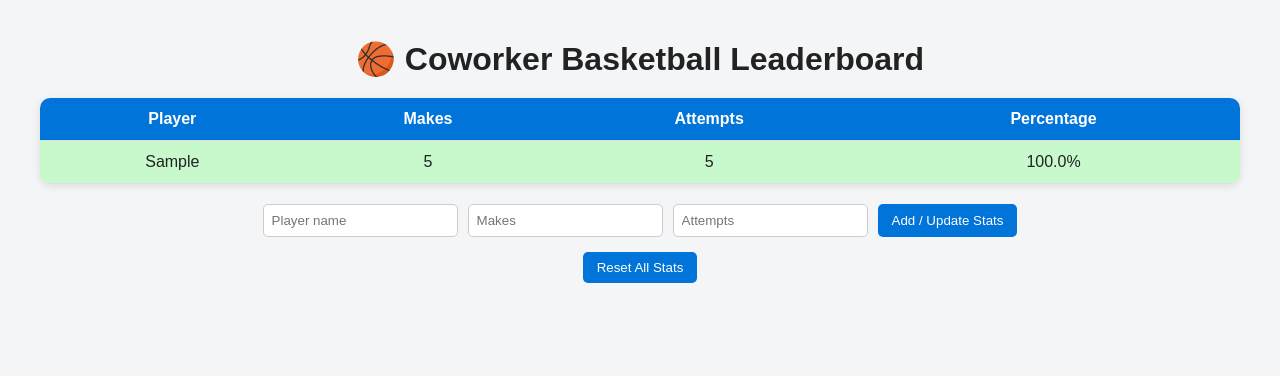
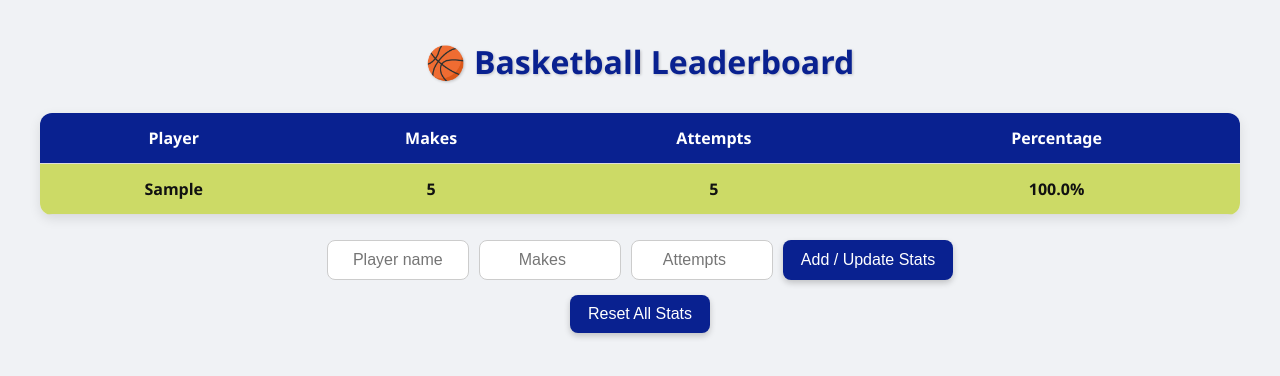
Before and after one commit to EgisSports/Basketball, a plain HTML site: page index.html in a window 1280 px wide. Both pictures are taken after typing "Sample", "5", "5" into the empty fields and a click on the button "Add / Update Stats". Drawn offline with Linux system fonts and the light colour scheme.

Commit message:
Update index.html

```diff
--- a/index.html
+++ b/index.html
@@ -1,76 +1,110 @@
 <!DOCTYPE html>
 <html lang="en">
 <head>
-  <meta charset="UTF-8" />
-  <meta name="viewport" content="width=device-width, initial-scale=1.0" />
-  <title>Coworker Basketball Leaderboard</title>
+<meta charset="UTF-8">
+<meta name="viewport" content="width=device-width, initial-scale=1.0">
+<title>Basketball Leaderboard</title>
 <style>
   body {
-      font-family: Arial, sans-serif;
+    font-family: 'Segoe UI', Tahoma, Geneva, Verdana, sans-serif;
     margin: 40px;
-      background: #f3f5f7;
-      color: #222;
+    background: #f0f2f5;
+    color: #111;
   }
+
   h1 {
     text-align: center;
-      margin-bottom: 20px;
+    margin-bottom: 30px;
+    font-size: 2em;
+    color: rgb(9,33,144);
+    text-shadow: 1px 1px 3px rgba(0,0,0,0.2);
   }
+
   table {
     width: 100%;
     border-collapse: collapse;
     background: white;
-      border-radius: 10px;
+    border-radius: 12px;
     overflow: hidden;
-      box-shadow: 0 2px 8px rgba(0, 0, 0, 0.1);
+    box-shadow: 0 4px 12px rgba(0,0,0,0.1);
   }
+
   th, td {
+    padding: 14px;
+    text-align: center;
     border-bottom: 1px solid #ddd;
-      padding: 12px;
-      text-align: center;
   }
+
   th {
-      background: #0074D9;
+    background: rgb(9,33,144);
     color: white;
+    font-weight: 600;
+    cursor: pointer;
   }
+
   tr:hover {
-      background: #f1f1f1;
+    background: rgba(171,193,0,0.1);
   }
+
   .high-percentage {
-      background-color: #c7f9cc;
+    background-color: rgb(171,193,0,0.6);
+    font-weight: bold;
   }
+
   .medium-percentage {
-      background-color: #fff3b0;
+    background-color: rgba(255, 235, 59, 0.4);
   }
+
   .low-percentage {
-      background-color: #ffadad;
+    background-color: rgba(255, 0, 0, 0.2);
   }
+
   form {
     display: flex;
     flex-wrap: wrap;
     justify-content: center;
     gap: 10px;
-      margin-top: 20px;
+    margin-top: 25px;
   }
+
   input[type="text"], input[type="number"] {
-      padding: 8px;
-      border-radius: 5px;
+    padding: 10px;
+    border-radius: 8px;
     border: 1px solid #ccc;
+    width: 120px;
+    text-align: center;
+    font-size: 1em;
   }
+
   button {
-      padding: 8px 14px;
-      background: #0074D9;
+    padding: 10px 18px;
+    background: rgb(9,33,144);
     color: white;
     border: none;
-      border-radius: 5px;
+    border-radius: 8px;
     cursor: pointer;
+    font-size: 1em;
+    box-shadow: 0 3px 6px rgba(0,0,0,0.2);
+    transition: all 0.2s ease;
   }
+
   button:hover {
-      background: #005fa3;
+    background: rgb(171,193,0);
+    color: rgb(9,33,144);
+    transform: translateY(-2px);
+  }
+
+  #resetAll {
+    margin-top: 15px;
+    display: block;
+    margin-left: auto;
+    margin-right: auto;
   }
 </style>
 </head>
 <body>
-  <h1>🏀 Coworker Basketball Leaderboard</h1>
+
+<h1>🏀 Basketball Leaderboard</h1>
 
 <table id="leaderboard">
   <thead>
@@ -91,9 +125,7 @@
   <button type="submit">Add / Update Stats</button>
 </form>
 
-  <div style="text-align: center; margin-top: 15px;">
 <button id="resetAll">Reset All Stats</button>
-  </div>
 
 <script>
   const form = document.getElementById("addPlayerForm");
@@ -104,53 +136,32 @@
 
   function updateTable() {
     tableBody.innerHTML = "";
-      const sorted = Object.entries(stats).sort((a, b) => {
-        const pctA = a[1].makes / a[1].attempts;
-        const pctB = b[1].makes / b[1].attempts;
-        return pctB - pctA;
-      });
-
-      sorted.forEach(([player, { makes, attempts }]) => {
+    const sorted = Object.entries(stats).sort((a,b) => (b[1].makes/b[1].attempts) - (a[1].makes/a[1].attempts));
+    sorted.forEach(([player, {makes, attempts}]) => {
       const pct = (makes / attempts) * 100;
-        const row = document.createElement("tr");
-        let className = "";
-        if (pct >= 70) className = "high-percentage";
-        else if (pct >= 50) className = "medium-percentage";
-        else className = "low-percentage";
+      let className = pct >= 70 ? 'high-percentage' : pct >= 50 ? 'medium-percentage' : 'low-percentage';
+      const row = document.createElement('tr');
       row.className = className;
-
-        row.innerHTML = `
-          <td>${player}</td>
-          <td>${makes}</td>
-          <td>${attempts}</td>
-          <td>${pct.toFixed(1)}%</td>
-        `;
+      row.innerHTML = `<td>${player}</td><td>${makes}</td><td>${attempts}</td><td>${pct.toFixed(1)}%</td>`;
       tableBody.appendChild(row);
     });
   }
 
-    form.addEventListener("submit", (e) => {
+  form.addEventListener("submit", e => {
     e.preventDefault();
     const player = document.getElementById("playerName").value.trim();
     const makes = parseInt(document.getElementById("makes").value);
     const attempts = parseInt(document.getElementById("attempts").value);
-
     if (!player || attempts < makes) return alert("Invalid input");
-
-      if (!stats[player]) {
-        stats[player] = { makes, attempts };
-      } else {
-        stats[player].makes += makes;
-        stats[player].attempts += attempts;
-      }
-
+    if (!stats[player]) stats[player] = {makes, attempts};
+    else { stats[player].makes += makes; stats[player].attempts += attempts; }
     localStorage.setItem("basketballStats", JSON.stringify(stats));
     form.reset();
     updateTable();
   });
 
   resetButton.addEventListener("click", () => {
-      if (confirm("Are you sure you want to reset all stats?")) {
+    if(confirm("Are you sure you want to reset all stats?")) {
       stats = {};
       localStorage.removeItem("basketballStats");
       updateTable();
@@ -159,5 +170,6 @@
 
   updateTable();
 </script>
+
 </body>
 </html>
```
Lines whose indentation alone changed are shown as unchanged.
